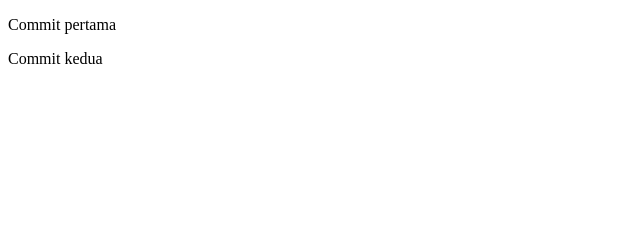
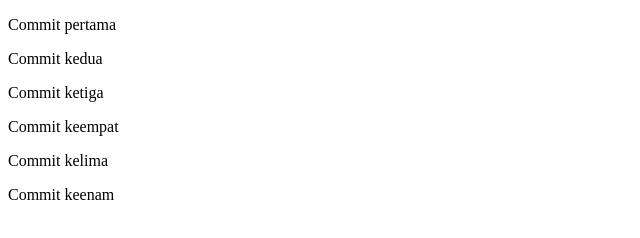
Before and after one commit to XenchinRyu7/TugasGit, a plain HTML site: page index.html in a window 1280 px wide. Shown: the whole page, without its empty margins (0-640 px from the left). Drawn offline with Linux system fonts and the light colour scheme.

Commit message:
menambah

```diff
--- a/index.html
+++ b/index.html
@@ -9,5 +9,9 @@
 <body>
     <p>Commit pertama</p>
     <p>Commit kedua</p>
+    <p>Commit ketiga</p>
+    <p>Commit keempat</p>
+    <p>Commit kelima</p>
+    <p>Commit keenam</p>
 </body>
 </html>
```
Also changed, not shown: 2 other files.
